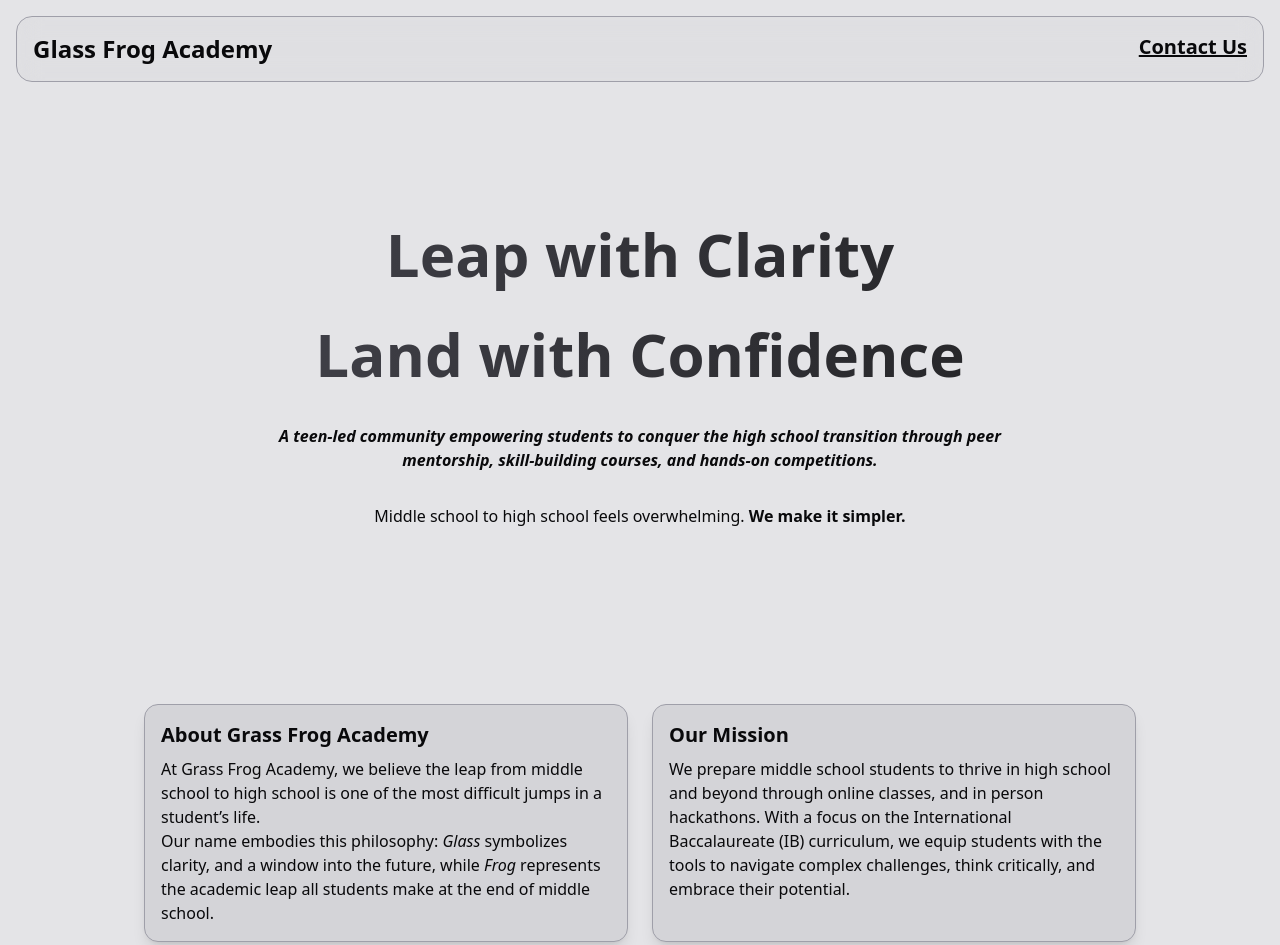
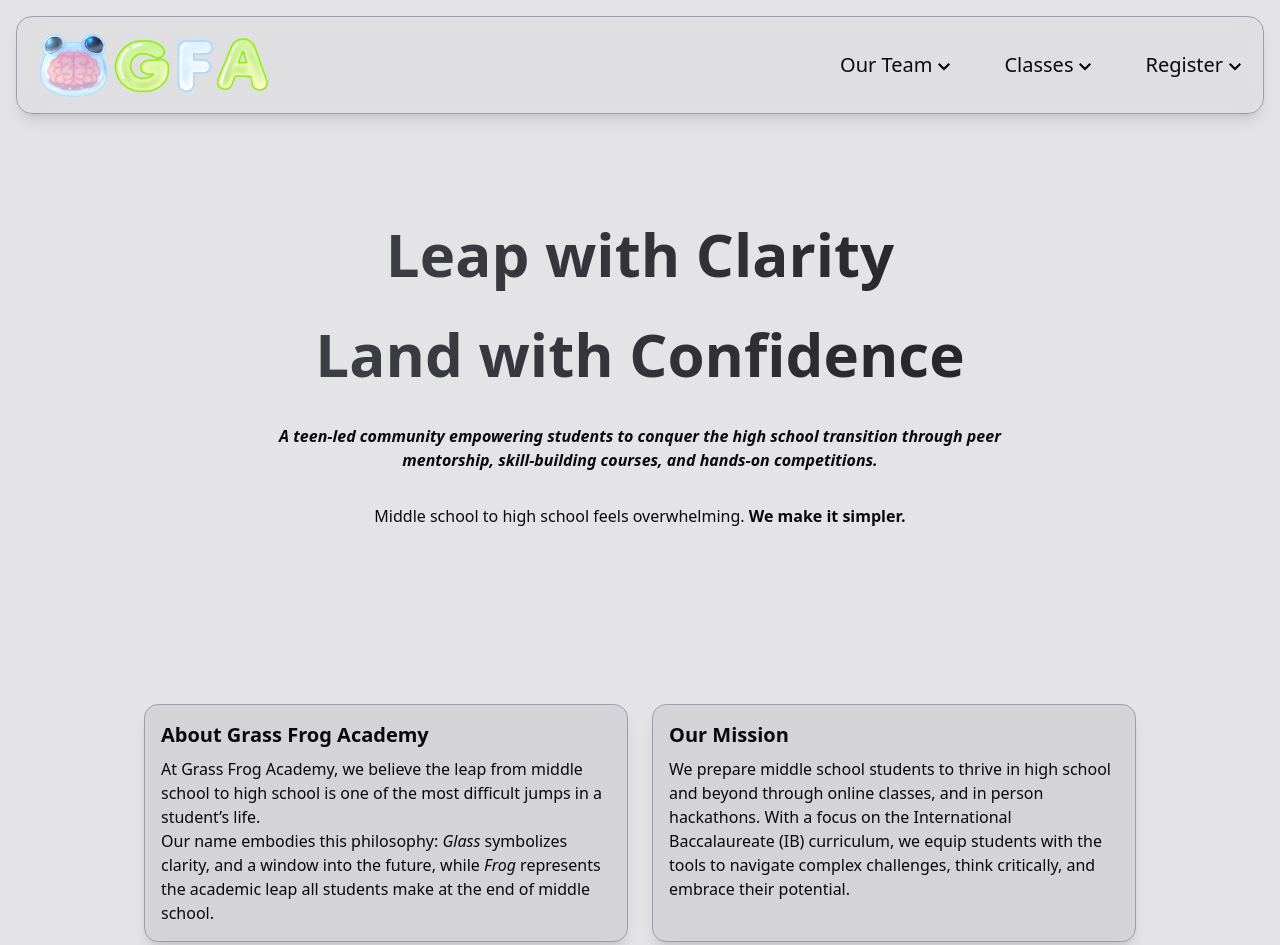
Before and after one commit to Shuflduf/Glass-Frog, an Astro site: page / in a window 1280 px wide. Shown: the top 945 px of the page. Built offline with nearby package versions, Linux system fonts and the light colour scheme; Astro itself is replaced by a stand-in of ours.

Commit message:
feat: implemented navbar

```diff
--- a/src/components/NavBar.astro
+++ b/src/components/NavBar.astro
@@ -1,8 +1,29 @@
 <div class="fixed p-4 w-full z-50">
   <div
-    class="w-full rounded-2xl backdrop-blur-md border border-zinc-400 bg-zinc-300/30 flex flex-row p-4 justify-between"
+    class="w-full rounded-2xl backdrop-blur-md border border-zinc-400 bg-zinc-300/30 flex flex-row p-4 items-center shadow-lg gap-16 justify-between"
   >
-    <h1 class="text-2xl font-bold">Glass Frog Academy</h1>
-    <h2 class="text-xl font-bold underline">Contact Us</h2>
+    <a href="/">
+      <img src="/assets/gfa.png" alt="Glass Frog Academy Logo" class="h-16" />
+    </a>
+    <div class="flex flex-row gap-12">
+      <a href="/team">
+        <div class="flex items-end">
+          <p class="text-xl">Our Team</p>
+          <img src="/assets/icons/chevron_down.svg" class="brightness-0"/>
+        </div>
+      </a>
+      <a href="/classes">
+        <div class="flex items-end">
+          <p class="text-xl">Classes</p>
+          <img src="/assets/icons/chevron_down.svg" class="brightness-0"/>
+        </div>
+      </a>
+      <a href="/register">
+        <div class="flex items-end">
+          <p class="text-xl">Register</p>
+          <img src="/assets/icons/chevron_down.svg" class="brightness-0"/>
+        </div>
+      </a>
+    </div>
   </div>
 </div>
```
Also changed, not shown: public/assets/gfa.png (added), public/assets/icons/chevron_down.svg (added).
